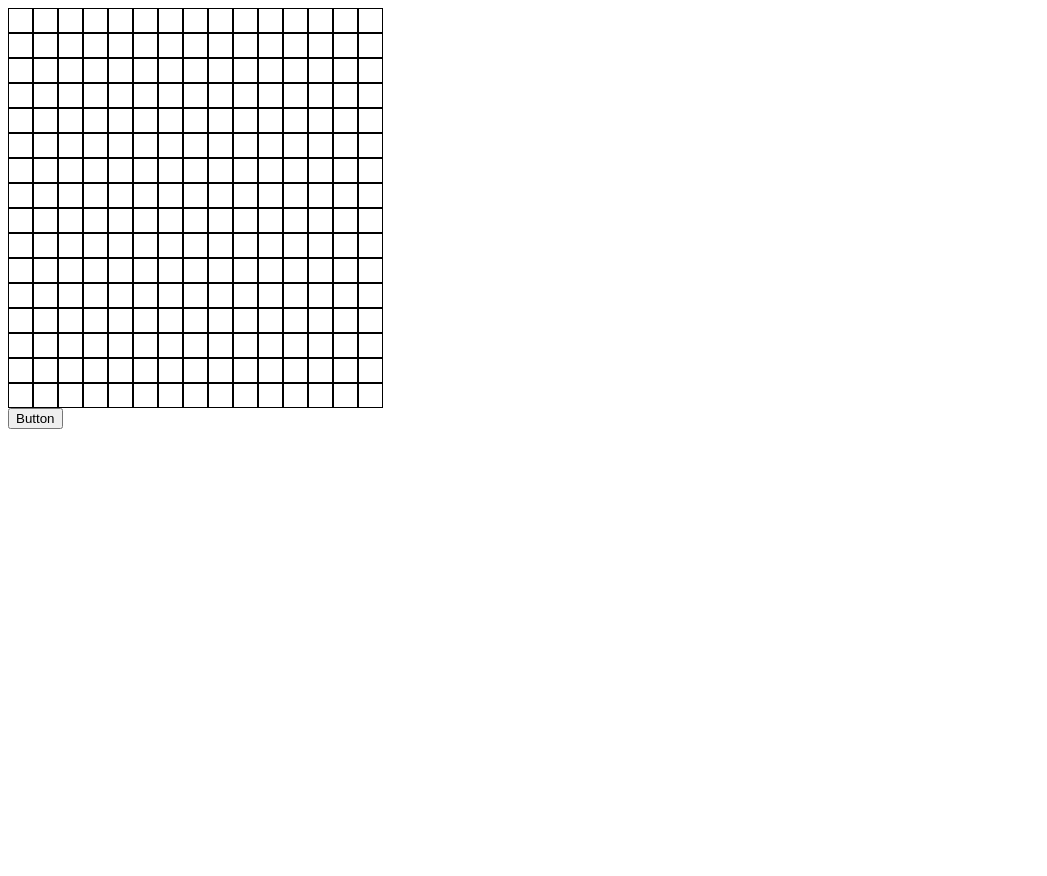
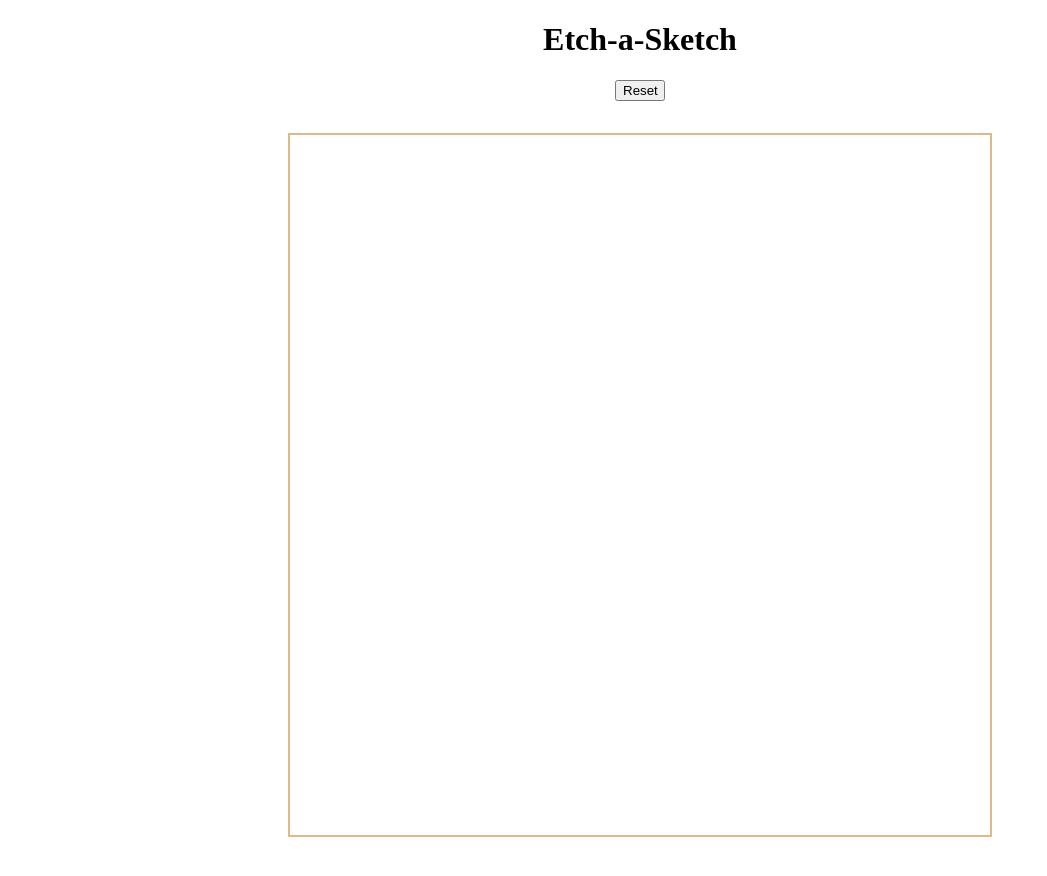
Before and after one commit to AngryGrizzlyBear/etch-a-sketch, a plain HTML site: page index.html in a window 1280 px wide. Shown: the whole page, without its empty margins (0-1047 px from the left). Before the commit the page ends 800 px from the top, so only its background shows below. Drawn offline with Linux system fonts and the light colour scheme.

Commit message:
refactored style, logic, and function

```diff
--- a/index.html
+++ b/index.html
@@ -1,5 +1,6 @@
 <!DOCTYPE html>
 <html lang="en">
+
 <head>
     <meta charset="UTF-8">
     <meta name="viewport" content="width=device-width, initial-scale=1.0">
@@ -7,9 +8,18 @@
     <script type="text/javascript" src="script.js" defer></script>
     <title>Document</title>
 </head>
+
 <body>
-    <div class="container">
+    <h1>Etch-a-Sketch</h1>
+    <div class="btnstyle">
+        <button>Reset</button>
     </div>
-    <button class="btn">Button</button>
+
+    <div class="body">
+        <div class="container">
+        </div>
+    </div>
+
 </body>
+
 </html>
--- a/script.js
+++ b/script.js
@@ -1,17 +1,51 @@
-const cdiv = document.querySelector('.container');
+let clear = document.querySelector("button");
+let container = document.querySelector(".container");
 
-for (let i = 1; i < 257; i++) {
-  const div = document.createElement('div');
-  div.classList.add("delete");
-  div.addEventListener('mouseover',
-  e => e.target.classList.add('my-color-class')
-)
-  cdiv.appendChild(div);
+clear.addEventListener('click', ()=>{ // we only want to add this listener once
+    resetSize()
+})
+
+
+function resetSize(){
+
+        let number = prompt("What size would you like the grid to be? (1-100)");
+        container.style.gridTemplateRows = `repeat(${number}, 1fr)`;
+        container.style.gridTemplateColumns = `repeat(${number}, 1fr)`;
+        createGrid(number); // call the createGrid function here and pass the number they entered as the argument.
 }
-const button = document.querySelector('.btn')
-button.addEventListener('click', refreshButton);
 
-function refreshButton(){
-document.querySelectorAll(".delete").forEach(el => el.remove());
 
+//function to create a 16x16 grid
+function createGrid(size){
+
+//    resetSize(); // get rid of this as this was causing it to show the prompt again each time
+
+
+    container.style.gridTemplateRows = `repeat(${size}, 1fr)`;
+    container.style.gridTemplateColumns = `repeat(${size}, 1fr)`;
+
+    for (let i = 0; i < size*size; i++) {
+
+        let square = document.createElement("div");
+        square.style.backgroundColor = "white";
+        container.appendChild(square);
+
+        //change background color of a square on hover
+        square.addEventListener('mouseover', e=>{
+            square.style.backgroundColor = "black";
+        })
+
+
+        //function to reset the grid
+        function clearGrid(){
+            clear.addEventListener('click', e=>{
+                square.style.backgroundColor = "white"
+           })
+        }
+
+
+        clearGrid();
+    }
 }
+
+createGrid(16);
--- a/style.css
+++ b/style.css
@@ -1,29 +1,34 @@
-* {
+.body {
     box-sizing: border-box;
-  }
+    margin: 0;
+    display: flex;
+    justify-content: center;
+}
 
-  .container {
+.content {
     display: flex;
-    flex-wrap: wrap;
-  }
+    flex-direction: column;
+    align-items: center;
+}
 
-  .container>div {
-    border: 1px solid black;
-    height: 25px;
-    width: 25px;
-  }
+.container {
+    width: 700px;
+    height: 700px;
+    display: grid;
+    margin: 2rem;
+    border: 2px solid burlywood;
+}
 
-  .container>div:nth-child(16n + 1) {
-    width: 100%;
-    border: 0;
-    height: 0;
-  }
 
-/* .container>div{
-    background-color: aqua;
-    transition: background-color 0.5s;
-} */
+h1 {
+    text-align: center;
+}
 
-.my-color-class{
-    background-color: black;
+button {
+    width: 50px;
 }
+
+.btnstyle {
+    display: flex;
+    justify-content: center;
+}
```
